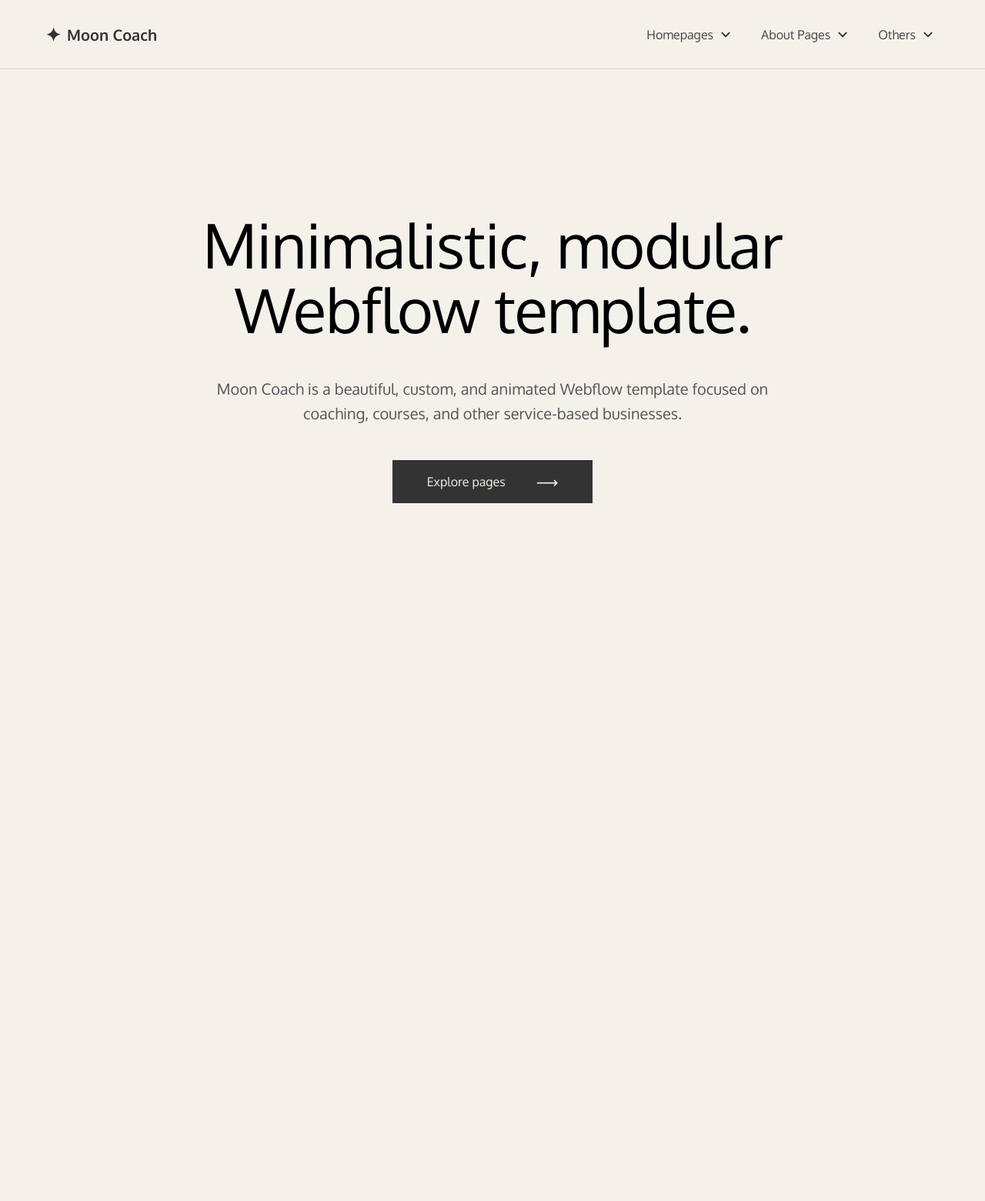
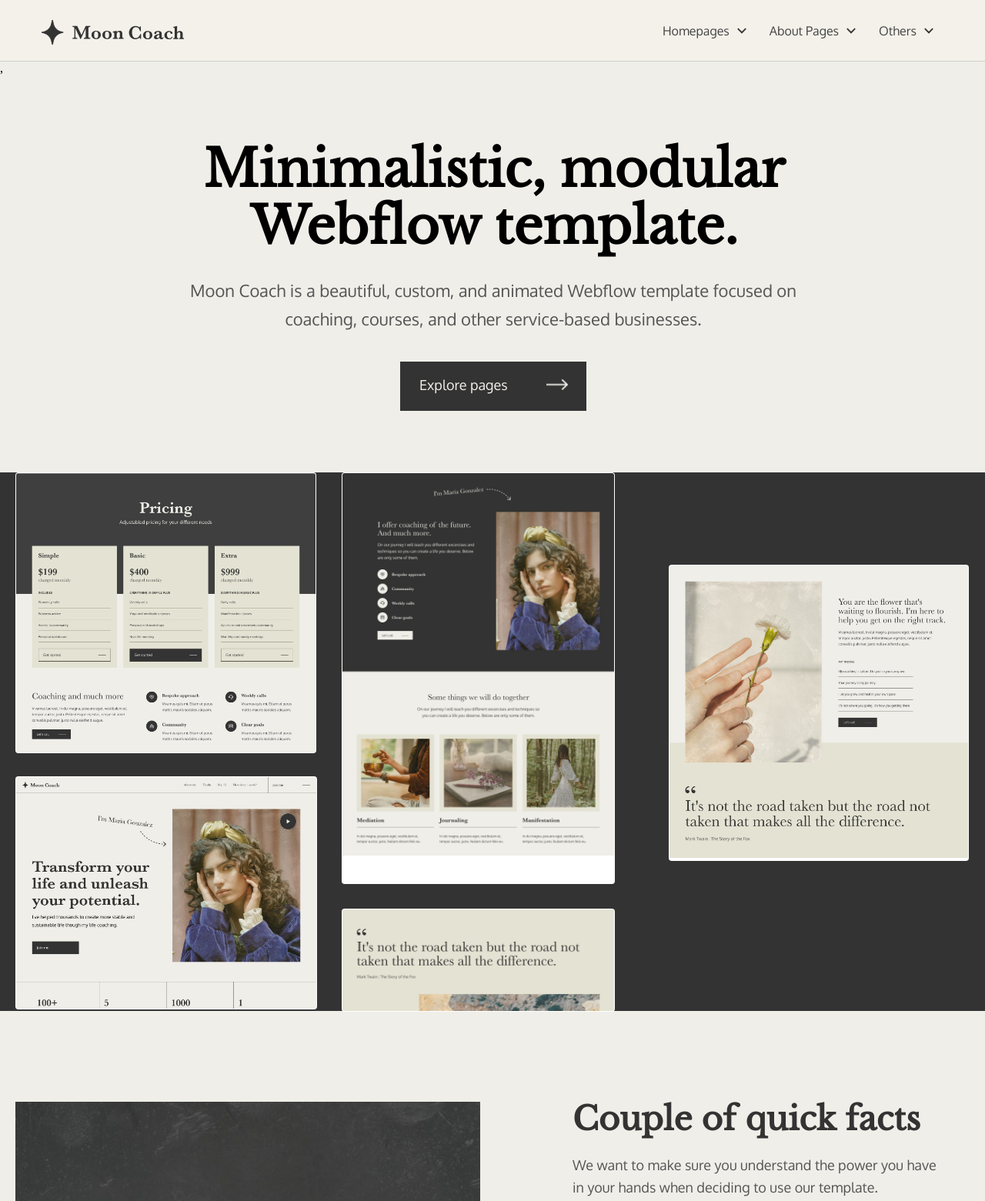
Before and after one commit to MilenaSedkova/basics-of-web-programming, a plain HTML site: page index.html in a window 1280 px wide. Shown: the top 1561 px of the page at 77% size. Before the commit the page ends 800 px from the top, so only its background shows below. Drawn offline with nearby package versions, Linux system fonts and the light colour scheme.

Commit message:
feat: add the second and the third sections

```diff
--- a/index.html
+++ b/index.html
@@ -4,16 +4,15 @@
     <meta charset="UTF-8" />
     <meta name="viewport" content="width=device-width, initial-scale=1.0" />
     <title>Moon Coach</title>
-    <link rel="stylesheet" href="style.css" />
     <link rel="preconnect" href="https://fonts.googleapis.com">
-    <link rel="preconnect" href="https://fonts.gstatic.com" crossorigin>
-    <link href="https://fonts.googleapis.com/css2?family=Oxygen:wght@300;400;700&display=swap" rel="stylesheet">
+<link rel="preconnect" href="https://fonts.gstatic.com" crossorigin>
+<link href="https://fonts.googleapis.com/css2?family=Libre+Baskerville:wght@400&family=Oxygen:wght@300;400;700&display=swap" rel="stylesheet">
+<link rel="stylesheet" href="style.css" />
   </head>
  <body>
   <nav class="navbar">
     <div class="logo">
-      <span class="star-icon">✦</span>
-      <span class="brand-name">Moon Coach</span>
+      <img src="logo.svg" alt = "star image">
     </div>
 
     <div class="header-right">
@@ -24,7 +23,7 @@
       </ul>
     </div>
   </nav>
-
+,
   <section class="hero-section">
     <h1 class="hero-title">Minimalistic, modular<br>Webflow template.</h1>
 
@@ -35,9 +34,66 @@
 
     <a href="#" class="hero-btn">
       Explore pages
-      <span class="long-arrow">⟶</span>
+      <img src="button-arrow1.png" alt="arrow" class="button-arrow1">
     </a>
   </section>
+
+
+  <section class="gallery-section">
+  <div class="gallery-grid">
+    <div class="gallery-item item-pricing">
+      <img src="pricing.jpg" alt="Pricing Page">
+    </div>
+
+    <div class="gallery-item item-coaching">
+      <img src="coaching-info.jpg" alt="Coaching">
+    </div>
+
+    <div class="gallery-item item-hero">
+      <img src="hero-page.jpg" alt="Hero Page">
+    </div>
+
+    <div class="gallery-item item-testimonial">
+      <img src="testimonial.jpg" alt="Testimonial">
+    </div>
+
+    <div class="gallery-item item-last">
+      <img src="last.jpg" alt="The road">
+    </div>
+
+    </div>
+</section>
+
+<section class="facts-section">
+  <div class="container facts-container">
+
+    <div class="facts-image">
+      <img src="hande-photo.jpg" alt="Hand illustration">
+    </div>
+
+    <div class="facts-content">
+      <h2>Couple of quick facts</h2>
+      <p class="subtitle">We want to make sure you understand the power you have in your hands when deciding to use our template.</p>
+
+      <div class="facts-list">
+        <span class="list-label">OUR TEMPLATE:</span>
+        <ul>
+          <li>is fully responsive and ready to go live</li>
+          <li>has 3 unique homepages, 3 about pages, blog pages, and 4 other useful pages. This adds up to 40+ custom sections!</li>
+          <li>includes CMS (Content Management System) so you can easily edit dynamic content.</li>
+          <li>is modular which means that you can combine different sections or parts of the User Interface and the feel and look will stay the same</li>
+          <li>was crafted with love and attention to detail by awarded designer</li>
+        </ul>
+      </div>
+
+      <a href="#" class="buy-btn">
+        Buy template
+        <span class="arrow">→</span>
+      </a>
+    </div>
+
+  </div>
+</section>
 
 </body>
   </body>
--- a/style.css
+++ b/style.css
@@ -3,23 +3,17 @@
 }
 
 body {
-  margin: 0;
-  padding: 0;
-  font-family: "Georgia", serif;
-  background-color: #f4f1ea;
-  overflow-x: hidden;
-  font-family: 'Oxygen', sans-serif; /*шрифты без маленьких декоративных черточек (засечек) на концах букв.*/
-}
+ max-width: 1440px;  /* Твоя цель */
+  margin: 0 auto;     /* Магия: центрирует блок, распределяя пустое место поровну */
+  width: 100%;        /* Чтобы блок был адаптивным */
 
-.navbar {
-      display: flex;
-      align-items: center;
-      justify-content: space-between;
-      width: 100%;
-      padding: 0 22px;
-      height: 90px;
-      background-color: #f4f1ea;
-      border-bottom: 1px solid #d1cfc8;
+  /* Дополнительно: добавь небольшие падинги по бокам,
+     чтобы контент не прилипал к краям на экранах ровно 1440px */
+  padding-left: 0px;
+  padding-right: 0px;
+  box-sizing: border-box; /*шрифты без маленьких декоративных черточек (засечек) на концах букв.*/
+  background-color: #EFEEE8;
+
 }
 
 .logo {
@@ -28,11 +22,11 @@
   font-weight: bold;
   font-size: 20px;
   color: #333;
-}
-
-.star-icon {
-  margin-right: 8px;
-  font-size: 24px;
+  gap: 3px;
+  margin-top: 5px;
+  margin-left: -6px;
+  width: 187px;
+  height: 34px;
 }
 
 .navbar {
@@ -40,8 +34,9 @@
   align-items: center;
   justify-content: space-between;
   width: 100%;
-  padding: 0 59px; /* Вернул стандартный отступ по краям */
-  height: 90px;
+  max-width: 1440px;
+  padding: 0 59px;
+  height: 80px;
   background-color: #f4f1ea;
   border-bottom: 1px solid #d1cfc8;
 }
@@ -49,12 +44,11 @@
 .nav-links {
   display: flex;
   list-style: none;
-  /* УМЕНЬШАЕМ gap, чтобы компенсировать ширину слов */
-  gap: 35px;
-  padding: 0; /* ОБНУЛЯЕМ, чтобы не было паразитных сдвигов */
+  gap: 25px;
+  padding: 0;
   margin: 0;
   position: relative;
-  left: -4px;
+  left: -3px;
 }
 
 .nav-links a {
@@ -63,37 +57,17 @@
   font-size: 16px;
   font-family: 'Oxygen', sans-serif;
   font-weight: 500;
-  letter-spacing: 0; /* УМЕНЬШИЛИ: 0.03 было слишком много */
+  letter-spacing: 0.01px; /* УМЕНЬШИЛИ: 0.03 было слишком много */
   display: flex;
   align-items: center;
   gap: 5px; /* Расстояние от текста до стрелки внутри ссылки */
 }
 
 .nav-links a img {
-  /* РАЗМЕР СТРЕЛКИ: в макете она маленькая! */
   width: 22px;
   height: auto;
   flex-shrink: 0;
 }
-
-/*.cta-container {
-  border-left: 1px solid #333;
-  border-top: 1px solid #333;
-  border-right: 1px solid #333;
-  border-bottom: 1px solid #333;
-}
-*/
-
-/*.cta-button {
-  display: flex;
-  align-items: center;
-  padding: 15px 25px;
-  text-decoration: none;
-  color: #333;
-  font-size: 14px;
-  background-color: transparent;
-}
-*/
 
 .line {
   display: inline-block;
@@ -111,49 +85,241 @@
 
 .hero-section {
   width: 100%;
-  padding: 120px 20px;
+  min-height: 362px;
+  padding-top: 30px;
   display: flex;
   flex-direction: column;
   align-items: center;
   text-align: center;
+  position: relative;
+  left: 1px;
 }
 
 .hero-title {
-      font-size: 80px;
-      line-height: 1.05;
       margin-bottom: 25px;
-      letter-spacing: -1px;
-      font-weight: 500;
+      letter-spacing: -0.02px;
+      font-family: "Libre Baskerville";
+      font-size: 66px;
+      padding-left: 2px;
+      font-style: normal;
+      font-weight: 700;
+      width: auto;
+      line-height: 74px; /* 1.1 это множитель, т.е. если font-size 20px, то line-heigth 20*1.1 */
+      white-space: nowrap;   /* Запрещает перенос строки */
 }
 
 .hero-subtitle {
+      text-align: center;
       font-family: Oxygen;
-      font-size: 20px;
+      font-size: 22px;
+      font-style: normal;
+      font-weight: 400;
       color: #555;
       max-width: 900px;
-      margin-bottom: 45px;
-      line-height: 1.6;
+      margin-top: 3px;
+      margin-left: 0px;
+      line-height: 1.7;
+      letter-spacing: 0px;
     }
 
 .hero-btn {
       display: inline-flex;
-      align-items: center;
+      align-items: center;      /* Центрирует текст по вертикали */
+      justify-content: flex-start;   /* Центрирует текст по горизонтали */
       background-color: #333;
+      font-family: Oxygen;
       color: #f4f1ea;
-      padding: 18px 45px;
+      margin-top: 14px;
       text-decoration: none;
-      font-size: 16px;
-      gap: 20px;
+      font-size: 18px;
+      gap: 50px;
+
+      white-space: nowrap;
+      padding: 17px 25px 20px 25px;
+      height: 64px;
+      box-sizing: border-box;
+      line-height: 1;
+      position: relative;
+      left: 0px;
+      width: 242px;
+      height: 64px;
     }
 
-.hero-btn:hover {
-  opacity: 0.9;
-  background-color: #000;
+.button-arrow1{
+  width: 28px;
+  height: auto;
+  gap: 20px;
+}
+
+.gallery-section {
+  background-color: #333;
+  padding: 0px 40px;
+  margin-top: 80px;
+  margin-right: 0px;
+  display: flex;
+  justify-content: center;
+  width: 100%;
+  height: 700px;
+  box-sizing: border-box;
+  gap: 32px;
+}
+
+.gallery-grid {
+  display: grid;
+  /* Создаем 3 колонки равной ширины */
+  grid-template-columns: repeat(3, 1fr);
+  /* Отступы между карточками */
+  gap: 32px;
+  max-width: 1200px;
+  width: 100%;
+}
+
+.gallery-item {
+  background-color: #fff;
+  border-radius: 4px; /* Из Figma: border-radius 4px */
+  border: 1px solid rgba(239, 238, 234, 0.1); /* Тонкая рамка */
+  overflow: hidden;
+  transition: transform 0.3s ease;
+  position: relative;
+  left: -10px;
+}
+
+.gallery-item img {
+  width: 100%;
+  height: auto;
+  display: block;
+}
+
+.item-pricing {
+  width: 391px;  /* Ширина из ваших Layer properties */
+  height: 365px;
+  position: relative;
+  left: -20px;
 
 }
 
-.long-arrow {
-  margin-left: 20px;
+.item-coaching{
+  width: 355px;  /* Ширина из ваших Layer properties */
+  height: 535px;
+  position: relative;
+  left: -20px;
+}
+
+.item-hero{
+  width: 390px;
+  height: 385px;
+  object-fit: cover;
+  position: relative;
+  left: 18px;
+  top: 120px;
+}
+
+.item-testimonial{
+  width: 392px;
+  height: 303px;
+  position: relative;
+  bottom: 172px;
+  left: -20px;
+}
+
+.item-last{
+  width: 355px;
+  height: 134px;
+  position: relative;
+  left: -20px;
+}
+
+.facts-section {
+  background-color: #efeee8; /* Цвет фона всей секции */
+  padding: 80px 0;
+  font-family: 'Oxygen', sans-serif;
+  color: #333;
+}
+
+.facts-container {
+  display: flex;
+  align-items: flex-start;
+  gap: 80px;
+  max-width: 1200px;
+  margin: 0 auto;
+  padding: 0 20px;
+}
+
+
+
+
+/* Левая колонка */
+.facts-image {
+  flex: 1; /*занимает все свободное место контейнера*/
+}
+
+.facts-image img {
+  width: 604px;
+  height: 820px;
+  display: block; /*элемент становится блочным. Только блочным элементам (и еще inline-block/flex)*/
+  position: relative;
+  left: -40px;
+  top: -20px;
+  object-fit: contain;
+}
+
+/* Правая колонка */
+.facts-content {
+  flex: 1;
+}
+
+.facts-content h2 {
+  font-family: 'Libre Baskerville', serif;
+  font-size: 42px;
+  margin-bottom: 20px;
+}
+
+.facts-content .subtitle {
+  font-size: 18px;
+  line-height: 1.6;
+  margin-bottom: 40px;
+  color: #555;
+}
+
+.list-label {
+  font-size: 12px;
+  font-weight: bold;
+  letter-spacing: 1px;
+  text-transform: uppercase;
+  display: block;
+  margin-bottom: 20px;
+}
+
+/* Список с линиями */
+.facts-list ul {
+  list-style: none;
+  padding: 0;
+  margin: 0 0 40px 0;
+}
+
+.facts-list li {
+  padding: 20px 0;
+  border-bottom: 1px solid rgba(0, 0, 0, 0.2); /* Линии между пунктами */
+  font-size: 16px;
+  line-height: 1.5;
+}
+
+/* Кнопка */
+.buy-btn {
+  display: inline-flex;
+  align-items: center;
+  background-color: #333;
+  color: #fff;
+  padding: 18px 35px;
+  text-decoration: none;
+  font-size: 16px;
+}
+
+.buy-btn:hover {
+  background-color: #000;
+}
+
+.buy-btn .arrow {
+  margin-left: 50px;
   font-size: 20px;
-  line-height: 1;
 }
```
Also changed, not shown: Transform-life.jpg (added), button-arrow1.png (added), coaching-info.jpg (added), hande-photo.jpg (added), hero-page.jpg (added), last.jpg (added), pricing.jpg (added), testimonial.jpg (added).
